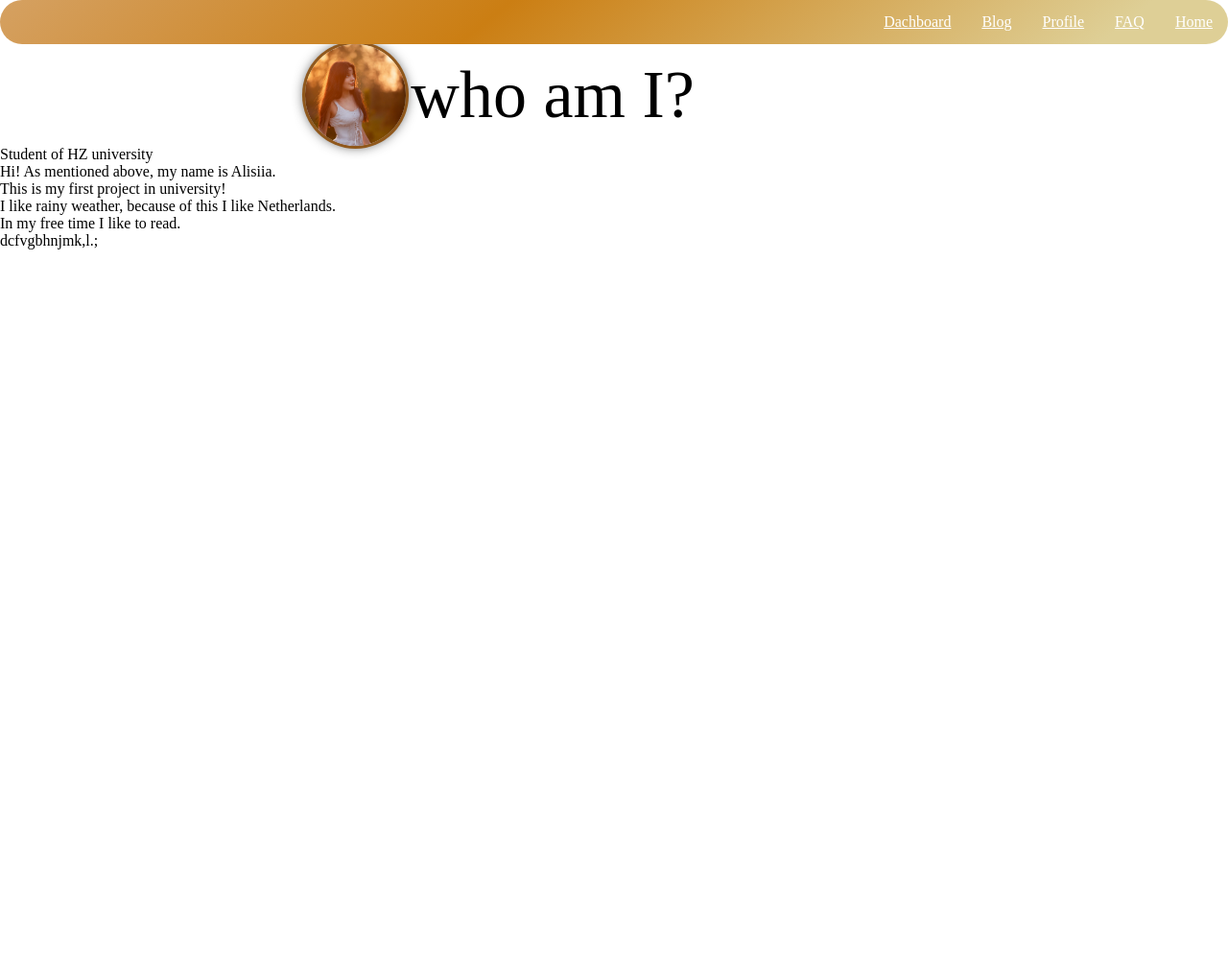
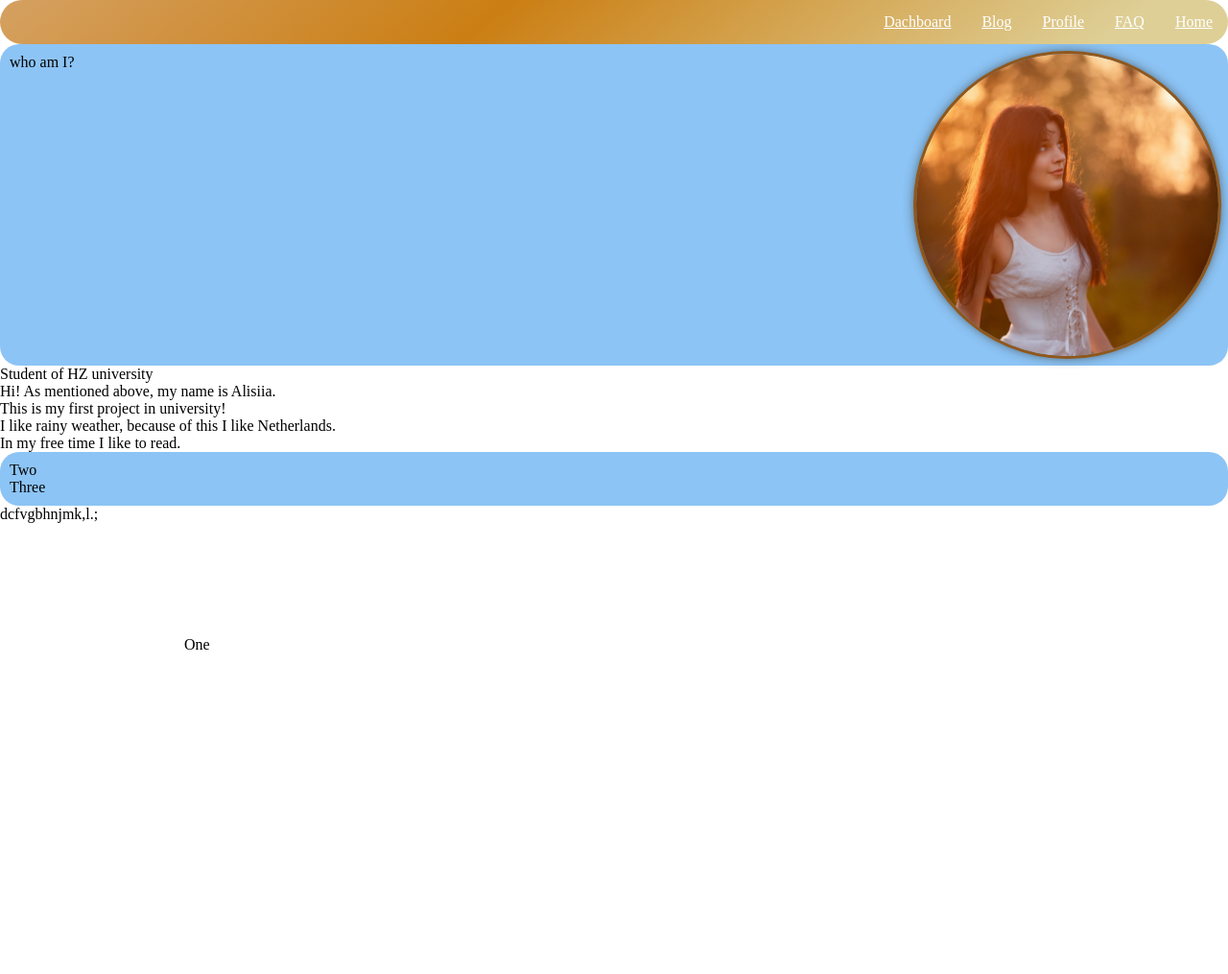
Before and after one commit to alisiia02/profile, a plain HTML site: page profile.html in a window 1280 px wide. Shown: the whole page at 96% size. Before the commit the page ends 800 px from the top, so only its background shows below. Drawn offline with Linux system fonts and the light colour scheme.

Commit message:
trying containers

```diff
--- a/profile.css
+++ b/profile.css
@@ -6,18 +6,18 @@
     float: right;
     width: auto;
 
-  } .container {
-    display: grid;
-    align-items: center;
-    grid-template-columns: 1fr 1fr 1fr;
-    column-gap: 5px;
-   }
+  }
 
-   img {
-     max-width: 100%;
-     max-height:100%;
-   }
 
-   .text {
-     font-size: 70px;
-   }
+
+.container {
+    background-color: rgba(104, 178, 242, 0.762);
+    border-radius: 20px;
+    padding: 10px;
+  }
+.item-1 {
+    position: absolute;
+    margin: 182px;
+    height: 352px;
+    width: 527;
+}
--- a/profile.html
+++ b/profile.html
@@ -17,6 +17,7 @@
   </header>
 
    <div class="container">
+   <div class="1">
     <div class="image">
      <img src="./images/IMG_5009.png" alt="" class="round" >
    </div>
@@ -24,6 +25,7 @@
         <p class="introduction">
           who am I?
       </div>
+    </div>
    </div>
         </p>
         <p class="addition">
@@ -37,8 +39,13 @@
         <p>I like rainy weather, because of this I like Netherlands.</p>
 
         <p>In my free time I like to read.</p>
-
-
+        <section>
+        <div class="container ">
+          <div class="item item-1">One</div>
+          <div class="item item-2">Two</div>
+          <div class="item item-3">Three</div>
+        </div>
+      </section>
     <footer>
 
       <p>dcfvgbhnjmk,l.;</p>
```
